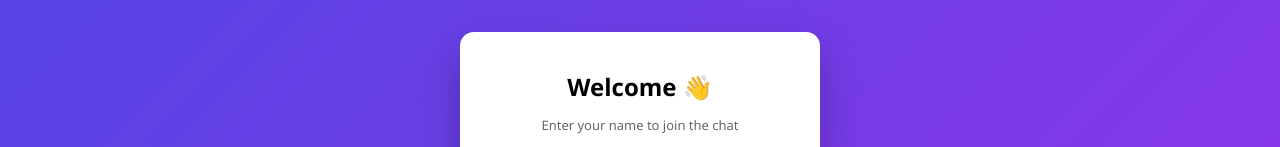
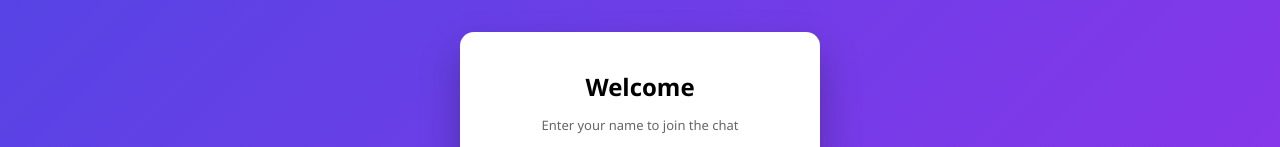
Before and after one commit to katnoriavipul138-source/VIPUL.2008, a website: page public/index.html in a window 1280 px wide. Shown: the part 244-391 px from the top of the page. Drawn offline with nearby package versions, Linux system fonts and the light colour scheme; no server answers.

Commit message:
Update index.html

```diff
--- a/public/index.html
+++ b/public/index.html
@@ -9,7 +9,7 @@
 
   <!-- JOIN SCREEN -->
   <div id="join-container" class="card">
-    <h2>Welcome 👋</h2>
+    <h2>Welcome</h2>
     <p class="subtitle">Enter your name to join the chat</p>
 
     <input type="text" id="username" placeholder="Your username">
@@ -18,7 +18,6 @@
     <p id="join-error"></p>
   </div>
 
-  <!-- CHAT SCREEN -->
   <div id="chat-container" class="card hidden">
 
     <div class="chat-header">
@@ -35,7 +34,6 @@
 
   </div>
 
-  <!-- Scripts -->
   <script src="/socket.io/socket.io.js"></script>
   <script src="script.js"></script>
 </body>
```
